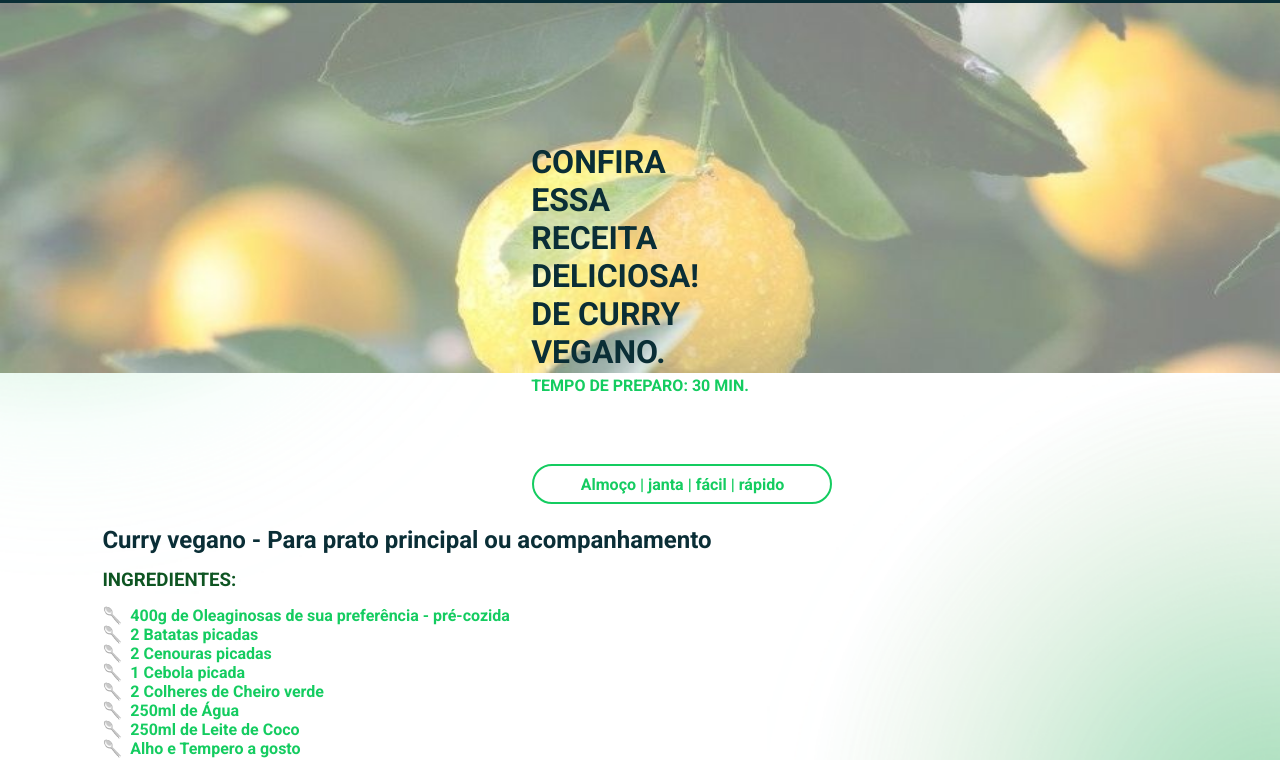
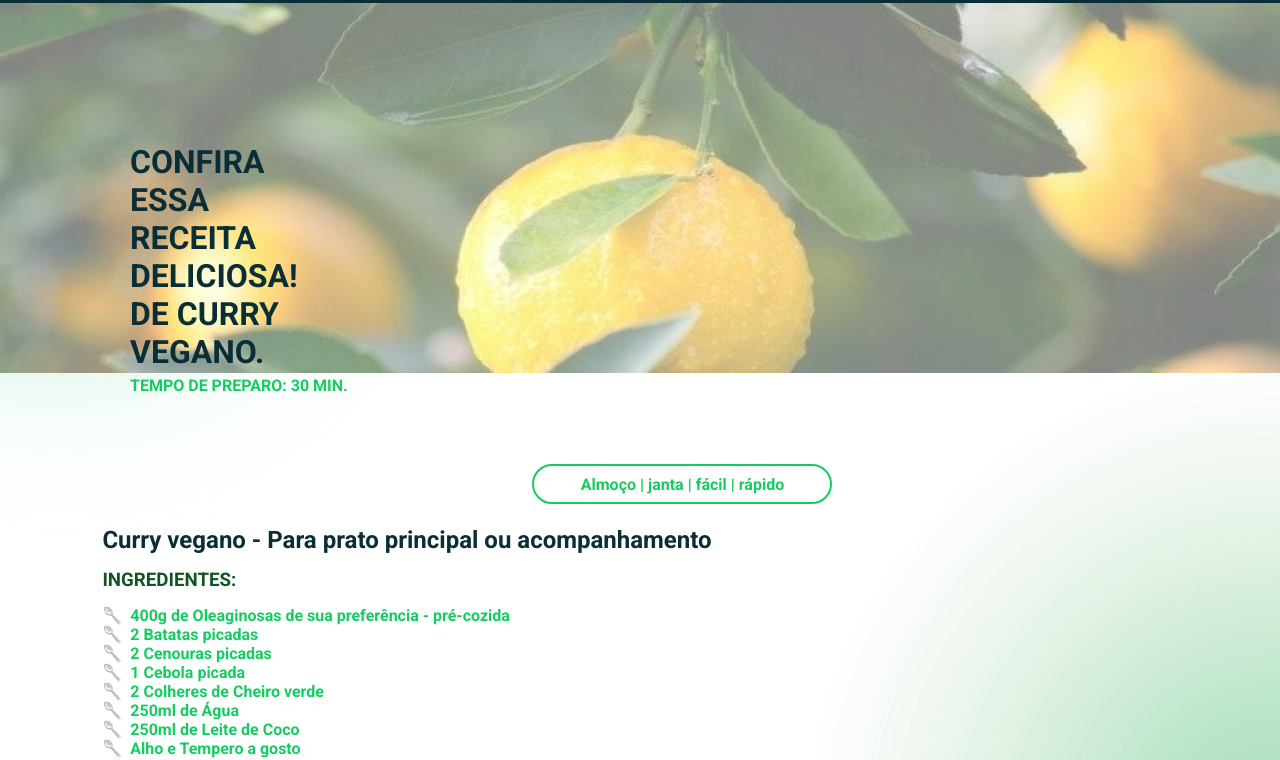
Before and after one commit to Gracielle-Sampaio/comfort-food, a plain HTML site: page index.html in a window 1280 px wide. Shown: the part 47-807 px from the top of the page. Drawn offline with Linux system fonts and the light colour scheme.

Commit message:
ajustes cabeçalho

```diff
--- a/style.css
+++ b/style.css
@@ -67,12 +67,11 @@ header>h1{
 }
 
 .recommendation-section{
-    display: flex;
-    justify-content: space-around;
     background-image: url(assets/imagens/capa.jpg);
     background-size: 100% 370px;
     background-repeat: no-repeat;
     padding-top: 60px;
+    padding-left: 100px;
 }
 
 .texto-principal h1{
```
